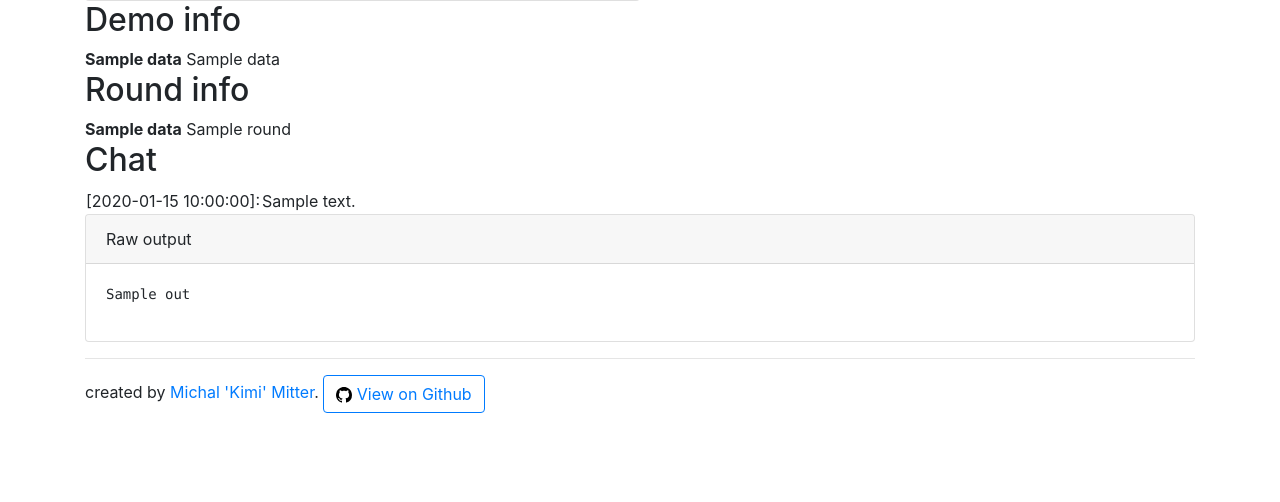
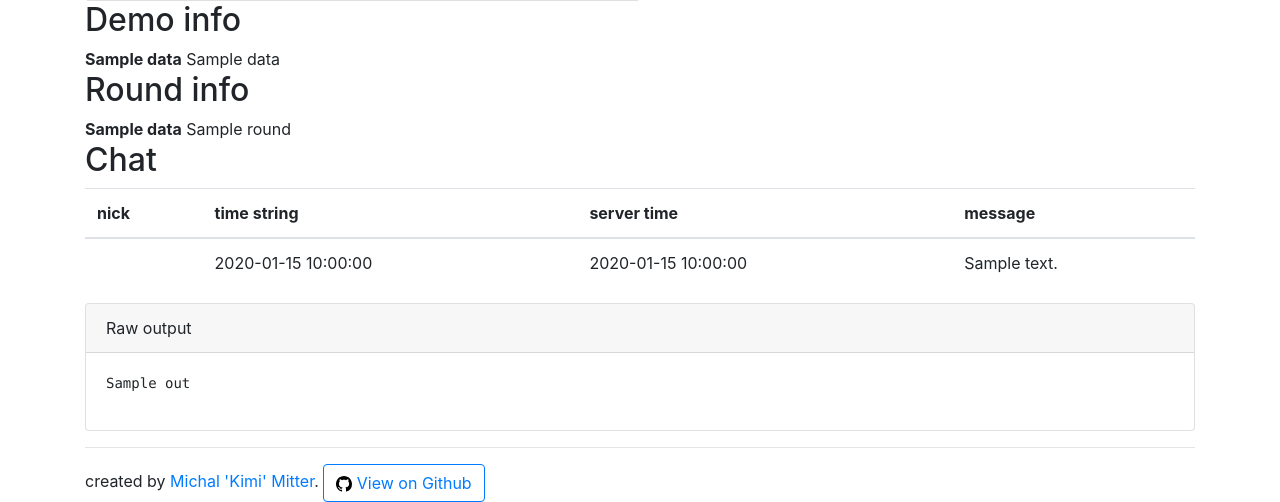
Before and after one commit to mittermichal/greatshot-web, a Flask app: template app/templates/export-out.html in a window 1280 px wide. Shown: the part 2403-2905 px from the top of the page. Before the commit the page ends 2816 px from the top, so only its background shows below. Run offline with Flask 2, Linux system fonts and the light colour scheme; tables that the repository leaves empty hold one stand-in row (values such as "Sample post"); the template is opened without the code that fills it: values that come from a table or form of the project are taken from there, most other values are stand-ins (such as "Sample title", 1, 10 or a date in 2020); some libraries are stand-ins or nearby versions.

Commit message:
nicer export chat table with server time

```diff
--- a/app/templates/export-out.html
+++ b/app/templates/export-out.html
@@ -306,14 +306,27 @@ function validateRenderForm() {
 </div>
 
 <h2>Chat</h2>
-<table>
+<table class="table">
+	<thead>
+		<tr>
+			<th>nick</th>
+			<th>time string</th>
+			<th>server time</th>
+			<th>message</th>
+		</tr>
+	</thead>
 {% for chat in parser_out.chat %}
 	<tr>
 		<td>
 			{% for player in parser_out.players if player.bClientNum==chat.bPlayer %}
 				{{ player.szCleanName }}
 			{% endfor %}
-			 [{{ chat.szTimeString }}]:
+		</td>
+		<td>
+			 {{ chat.szTimeString }}
+		</td>
+		<td>
+			 {{ chat.dwTime }}
 		</td>
 		<td>
 			{{ chat.szMessage }}
```
